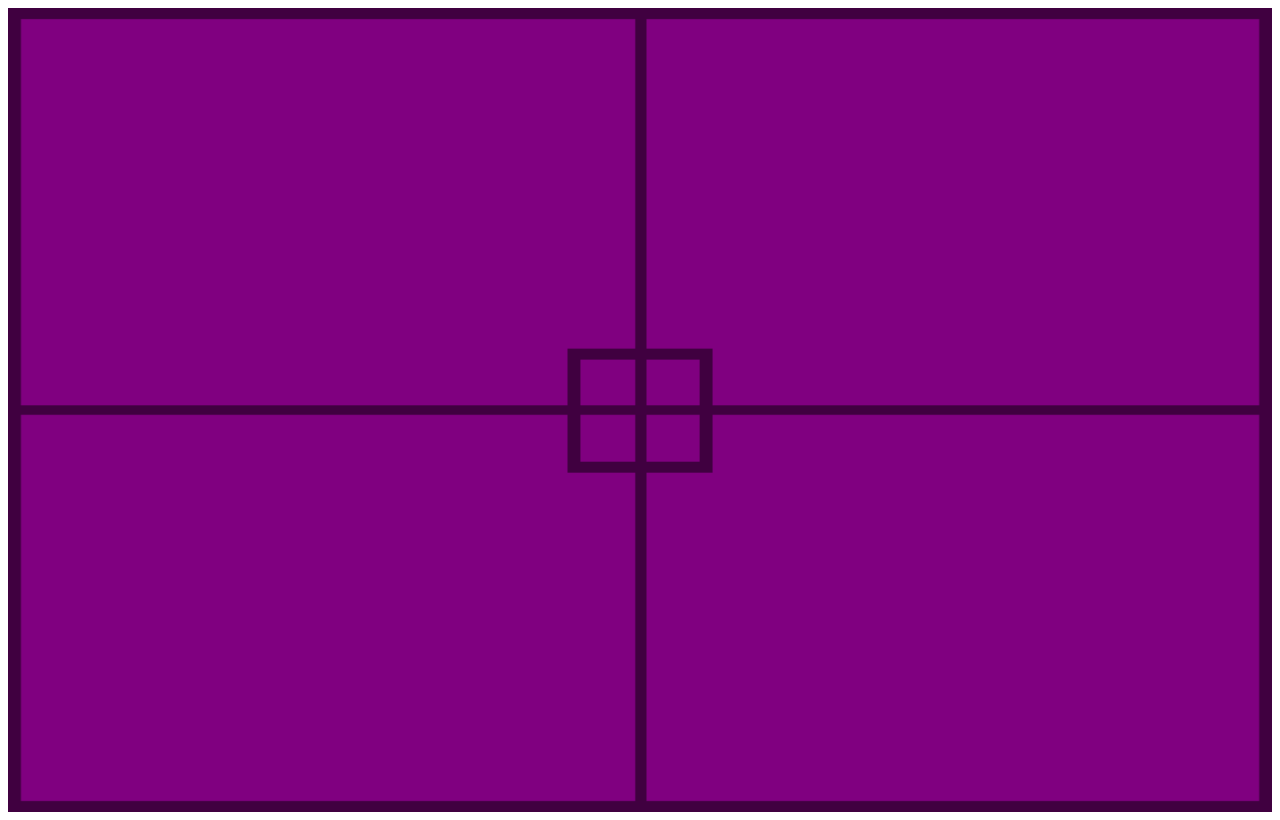
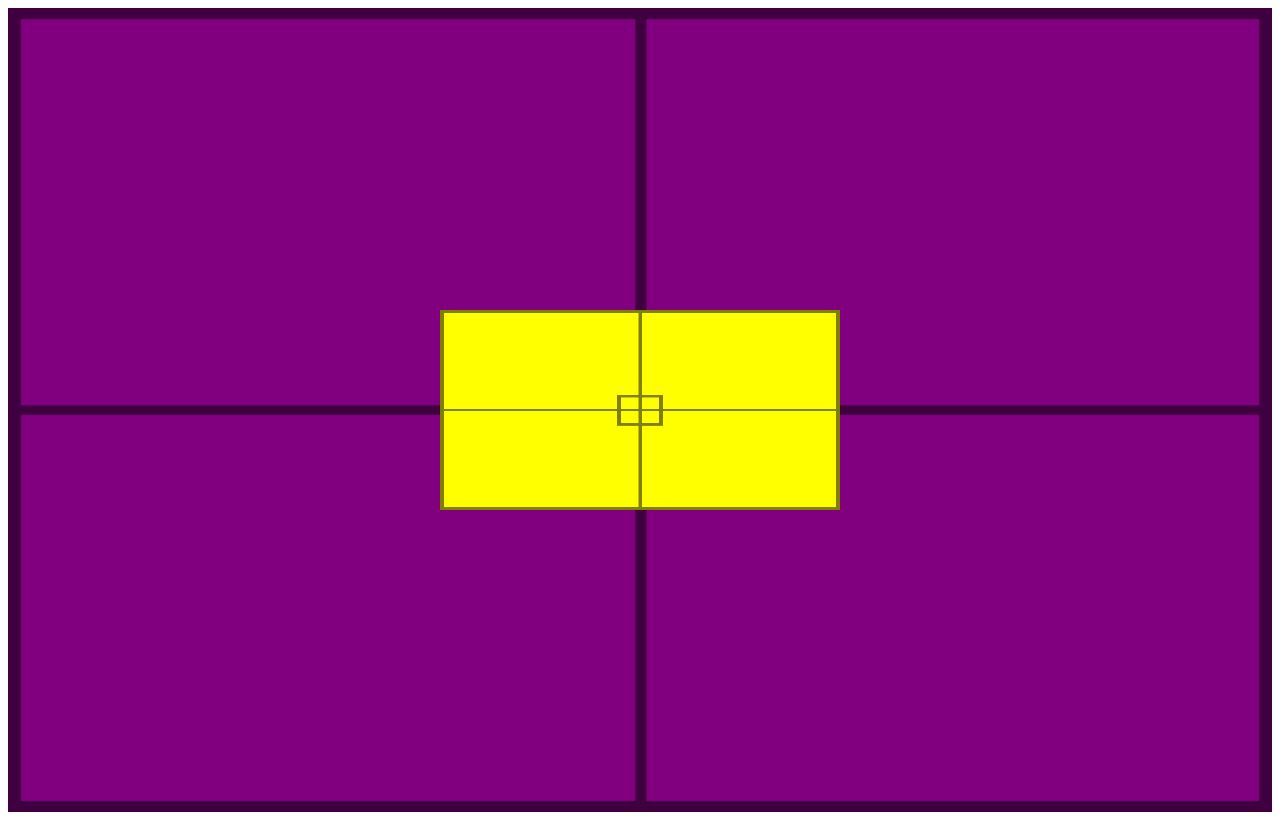
Before and after one commit to GBMeloRibeiro/HTML-CSS, a plain HTML site: page exercicios/ex023/fundo007.html in a window 1280 px wide. Drawn offline with Linux system fonts and the light colour scheme.

Commit message:
Update fundo007.html

```diff
--- a/exercicios/ex023/fundo007.html
+++ b/exercicios/ex023/fundo007.html
@@ -15,7 +15,16 @@
             background-color: purple;
         }
         #conteudo{
+            position: absolute;
+            height: 200px;
+            width: 400px;
+            background-color: yellow;
+            background-image: url("imagens/target001.png");
+            background-size: 100% 100%;
+            left: 50%;
+            top: 50%;
 
+            transform: translate(-50%, -50%);
         }
     </style>
 </head>
```
